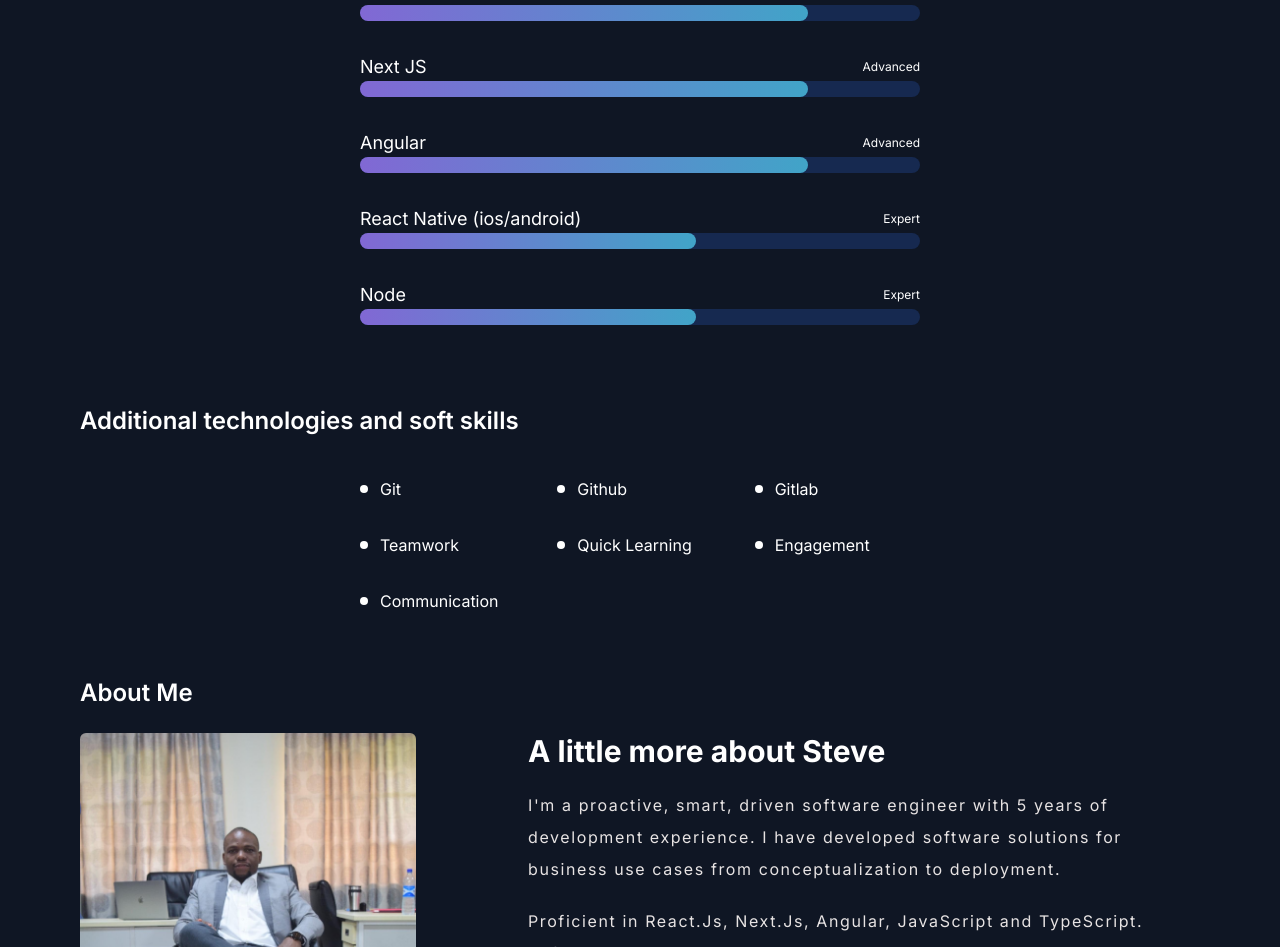
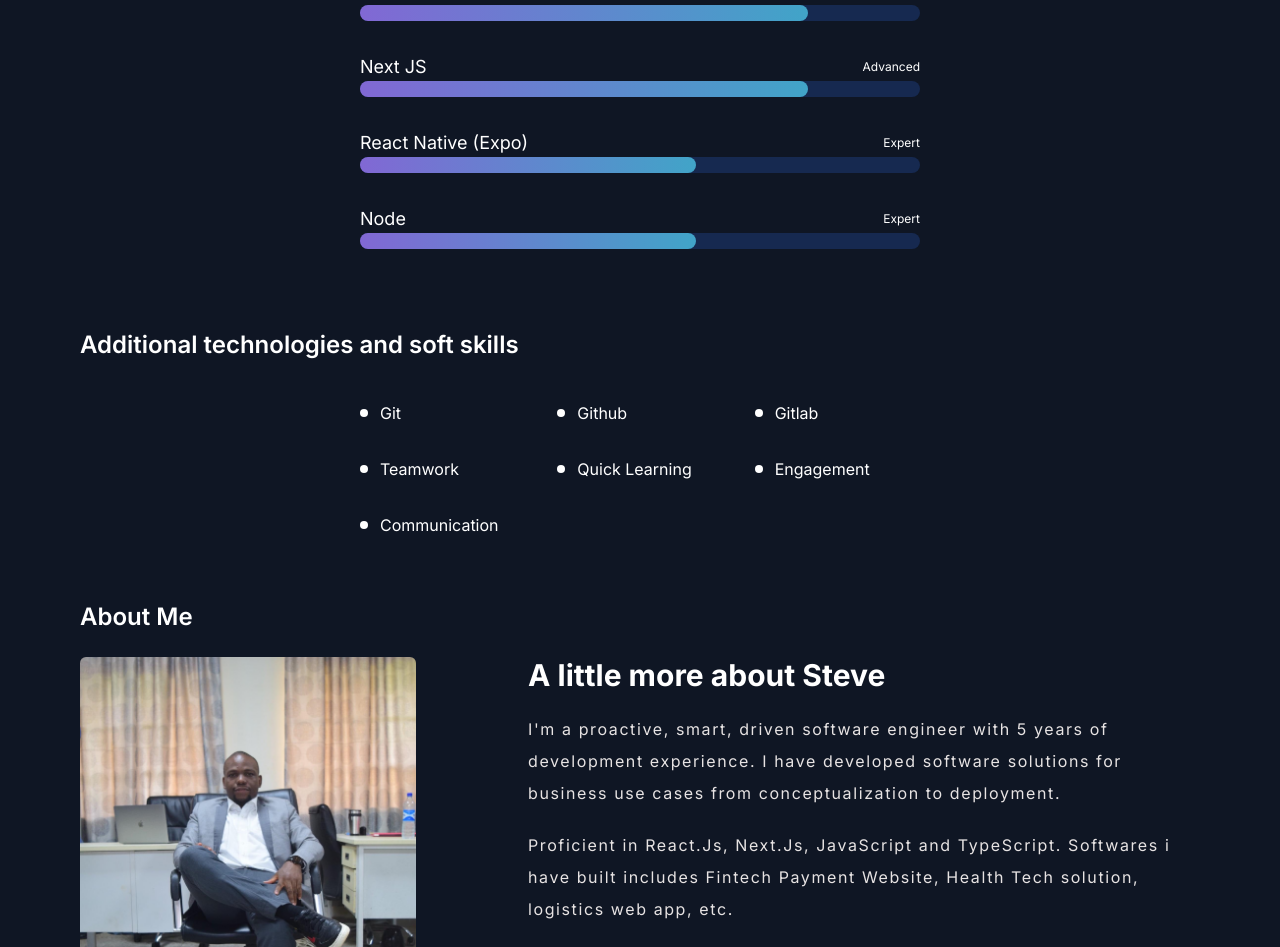
Before and after one commit to stevechude/my_portfolio, a Next.js app: page / in a window 1280 px wide. Shown: the part 1705-2652 px from the top of the page. Built offline with nearby package versions, Linux system fonts and the light colour scheme.

Commit message:
removed angular

```diff
--- a/components/Home/About.jsx
+++ b/components/Home/About.jsx
@@ -92,9 +92,9 @@ const About = () => {
               business use cases from conceptualization to deployment.
             </p>
             <p>
-              Proficient in React.Js, Next.Js, Angular, JavaScript and
-              TypeScript. Softwares i have built includes Fintech Payment
-              Website, Health Tech solution, logistics web app, etc.
+              Proficient in React.Js, Next.Js, JavaScript and TypeScript.
+              Softwares i have built includes Fintech Payment Website, Health
+              Tech solution, logistics web app, etc.
             </p>
             <p>
               I have great communication skills, problem solving, decision
--- a/components/Home/Technologies.jsx
+++ b/components/Home/Technologies.jsx
@@ -30,12 +30,7 @@ const listStack = [
     level: "80",
   },
   {
-    title: "Angular",
-    proficiency: "Advanced",
-    level: "80",
-  },
-  {
-    title: "React Native (ios/android)",
+    title: "React Native (Expo)",
     proficiency: "Expert",
     level: "60",
   },
```
